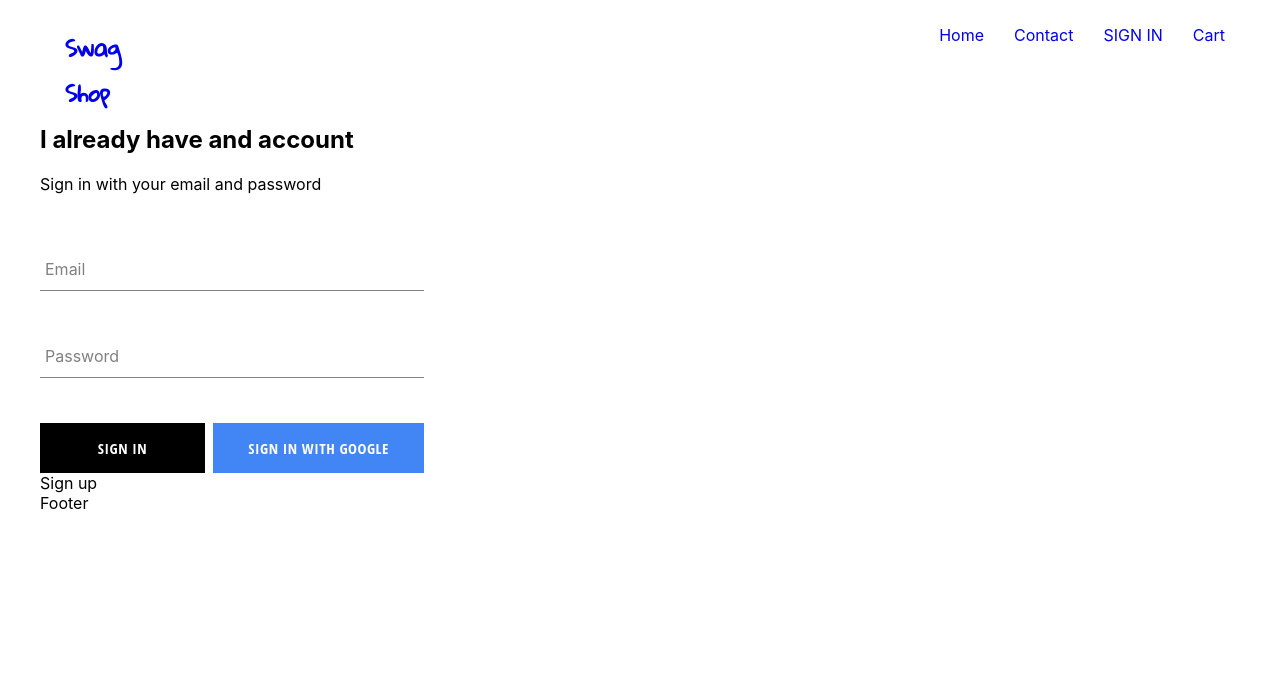
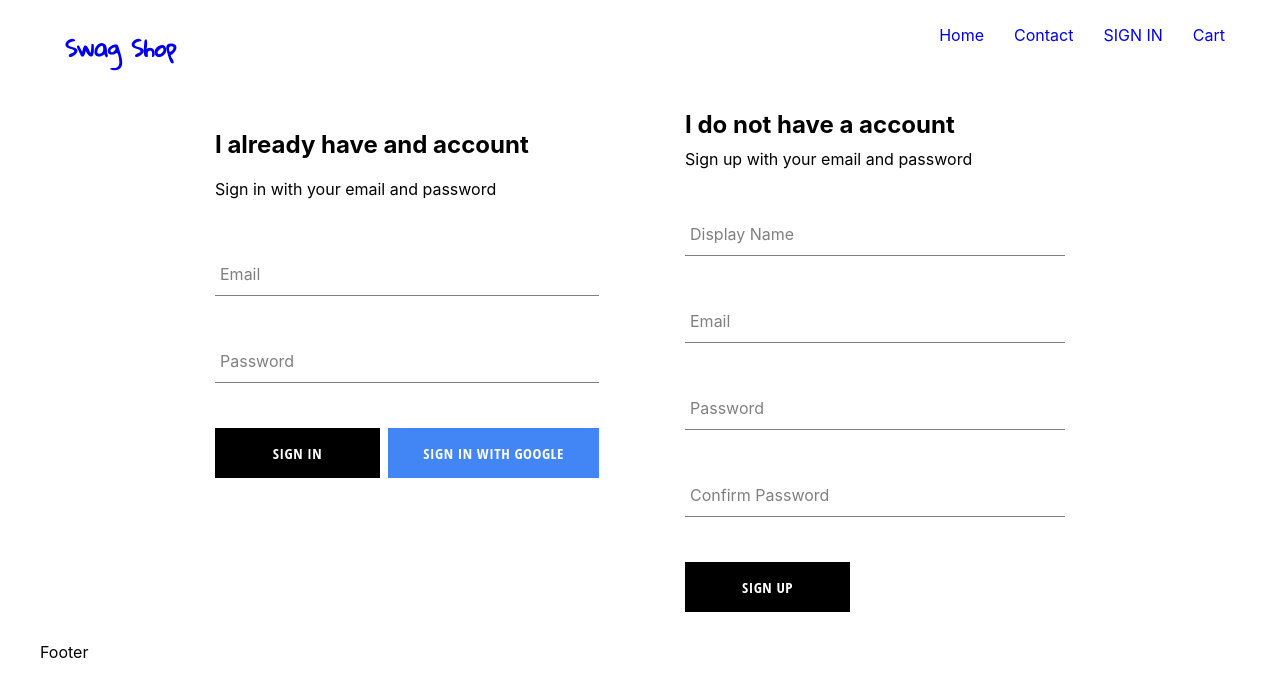
Before and after one commit to Nieokorzesany/ecom-shop, a React (Create React App) app in the folder client/: page /signin in a window 1280 px wide. Shown: the top 696 px of the page. Built offline with nearby package versions, Linux system fonts and the light colour scheme; no server answers.

Commit message:
add authetication to firestore database

```diff
--- a/client/src/App.js
+++ b/client/src/App.js
@@ -8,7 +8,7 @@
 import ShoppingBag from "./pages/shopping-bag/ShoppingBag.component";
 import NotFound from "./pages/not-found/Not-Found.component";
 import SignInAndSignUp from "./pages/sign-in-and-sign-up/sing-in-and-sing-up.component";
-import { auth } from "./firebase/firebase.utils";
+import { auth, createUserProfileDocument } from "./firebase/firebase.utils";
 
 import "./App.scss";
 
@@ -21,9 +21,18 @@
   unsubscribeFromAuth = null;
 
   componentDidMount = () => [
-    (this.unsubscribeFromAuth = auth.onAuthStateChanged(user => {
-      this.setState({ currentUser: user });
-      console.log(user);
+    (this.unsubscribeFromAuth = auth.onAuthStateChanged(async userAuth => {
+      if (userAuth) {
+        const userRef = await createUserProfileDocument(userAuth);
+        userRef.onSnapshot(snapShot => {
+          this.setState({
+            currentUser: { id: snapShot.id, ...snapShot.data() }
+          });
+          console.log(this.state);
+        });
+      } else {
+        this.setState({ currentUser: userAuth });
+      }
     }))
   ];
 
--- /dev/null
+++ b/client/src/components/SignUp/Sign-Up.component.js
@@ -0,0 +1,101 @@
+import React from "react";
+import FormInput from "../form-input/FormInput.component";
+import CustomButton from "../custom-button/CustomButton.component";
+import { auth, createUserProfileDocument } from "../../firebase/firebase.utils";
+
+import "./Sign-Up.styles.scss";
+
+class SignUp extends React.Component {
+  constructor() {
+    super();
+
+    this.state = {
+      displayName: "",
+      email: "",
+      password: "",
+      confirmPassword: ""
+    };
+  }
+
+  onSubmitHandler = async event => {
+    event.preventDefault();
+
+    const { displayName, email, password, confirmPassword } = this.state;
+
+    if (password !== confirmPassword) {
+      alert("passwords don't match");
+      return;
+    }
+
+    try {
+      const { user } = await auth.createUserWithEmailAndPassword(
+        email,
+        password
+      );
+
+      await createUserProfileDocument(user, { displayName });
+
+      this.setState({
+        displayName: "",
+        email: "",
+        password: "",
+        confirmPassword: ""
+      });
+    } catch (error) {
+      console.error(error);
+    }
+  };
+
+  handleChange = event => {
+    const { name, value } = event.target;
+
+    this.setState({ [name]: value });
+  };
+
+  render() {
+    const { displayName, email, password, confirmPassword } = this.state;
+    return (
+      <div className="sign-up">
+        <h2 className="title">I do not have a account</h2>
+        <span>Sign up with your email and password</span>
+        <form className="sign-up-form" onSubmit={this.onSubmitHandler}>
+          <FormInput
+            type="text"
+            name="displayName"
+            value={displayName}
+            onChange={this.handleChange}
+            label="Display Name"
+            required
+          />
+          <FormInput
+            type="email"
+            name="email"
+            value={email}
+            onChange={this.handleChange}
+            label="Email"
+            required
+          />
+          <FormInput
+            type="password"
+            name="password"
+            value={password}
+            onChange={this.handleChange}
+            label="Password"
+            required
+          />
+          <FormInput
+            type="password"
+            name="confirmPassword"
+            value={confirmPassword}
+            onChange={this.handleChange}
+            label="Confirm Password"
+            required
+          />
+          <CustomButton type="submit">SIGN UP</CustomButton>
+        </form>
+      </div>
+    );
+  }
+}
+
+export default SignUp;
--- /dev/null
+++ b/client/src/components/SignUp/Sign-Up.styles.scss
@@ -0,0 +1,9 @@
+.sign-up {
+  display: flex;
+  flex-direction: column;
+  width: 380px;
+
+  .title {
+    margin: 10px 0;
+  }
+}
--- a/client/src/firebase/firebase.utils.js
+++ b/client/src/firebase/firebase.utils.js
@@ -13,6 +13,27 @@
   measurementId: "G-FH4S9H8SXB"
 };
 
+export const createUserProfileDocument = async (userAuth, additionalData) => {
+  if (!userAuth) return;
+  const userRef = firestore.doc(`users/${userAuth.uid}`);
+  const snapShot = await userRef.get();
+  if (!snapShot.exists) {
+    const { displayName, email } = userAuth;
+    const createdAt = new Date();
+    try {
+      await userRef.set({
+        displayName,
+        email,
+        createdAt,
+        ...additionalData
+      });
+    } catch (error) {
+      console.log("error creating user", error.message);
+    }
+  }
+  return userRef;
+};
+
 firebase.initializeApp(config);
 
 export const auth = firebase.auth();
--- a/client/src/layout/Header.styles.scss
+++ b/client/src/layout/Header.styles.scss
@@ -17,6 +17,7 @@
     height: 100%;
     width: 150px;
     padding: 25px;
+    box-sizing: content-box;
     .logo {
       font-size: 23px;
       font-weight: bolder;
--- a/client/src/pages/sign-in-and-sign-up/sign-in-and-sign-up.styles.scss
+++ b/client/src/pages/sign-in-and-sign-up/sign-in-and-sign-up.styles.scss
@@ -0,0 +1,6 @@
+.sign-in-and-sign-up {
+  width: 850px;
+  display: flex;
+  justify-content: space-between;
+  margin: 30px auto;
+}
--- a/client/src/pages/sign-in-and-sign-up/sing-in-and-sing-up.component.js
+++ b/client/src/pages/sign-in-and-sign-up/sing-in-and-sing-up.component.js
@@ -1,6 +1,7 @@
 import React from "react";
 
 import SignIn from "../../components/SignIn/SignIn.component";
+import SignUp from "../../components/SignUp/Sign-Up.component";
 
 import "./sign-in-and-sign-up.styles.scss";
 
@@ -8,7 +9,8 @@
   return (
     <div>
       <div className="sign-in-and-sign-up">
-        <SignIn /> Sign up
+        <SignIn />
+        <SignUp />
       </div>
     </div>
   );
```
